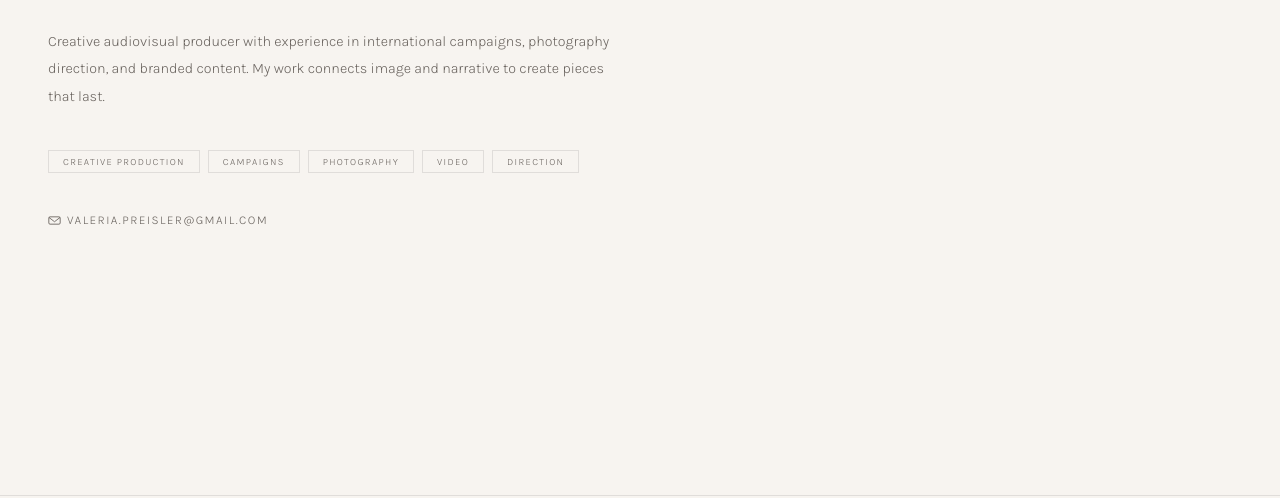
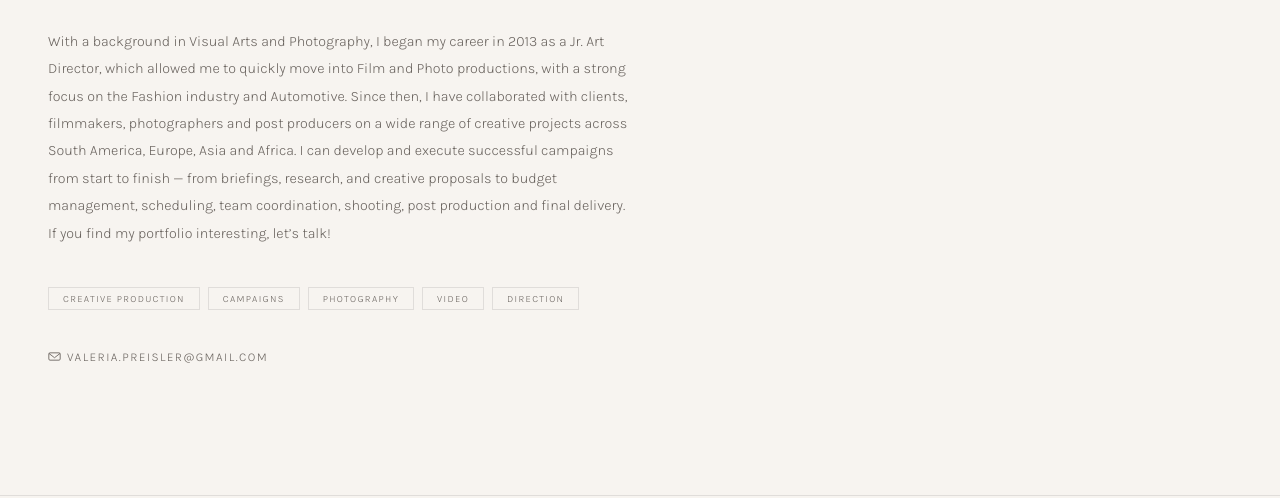
Before and after one commit to mauricioalonsorojasm-oss/valeriapreislerportfolio, a plain HTML site: page index.html in a window 1280 px wide. Both pictures are taken after a click on the link "ABOUT". Shown: the part 243-741 px from the top of the page. Drawn offline with nearby package versions, Linux system fonts and the light colour scheme.

Commit message:
Revise about section with detailed career information
Updated the about section to provide a more detailed overview of Valeria Preisler's background and experience.

```diff
--- a/index.html
+++ b/index.html
@@ -391,7 +391,9 @@
   <p class="about-label">About</p>
   <h2 class="about-name">Valeria Preisler</h2>
   <p class="about-body">
-    Creative audiovisual producer with experience in international campaigns, photography direction, and branded content. My work connects image and narrative to create pieces that last.
+    With a background in Visual Arts and Photography, I began my career in 2013 as a Jr. Art Director, which allowed me to quickly move into Film and Photo productions, with a strong focus on the Fashion industry and Automotive. Since then, I have collaborated with clients, filmmakers, photographers and post producers on a wide range of creative projects across South America, Europe, Asia and Africa.
+    I can develop and execute successful campaigns from start to finish — from briefings, research, and creative proposals to budget management, scheduling, team coordination, shooting, post production and final delivery.
+    If you find my portfolio interesting, let’s talk!
   </p>
   <div class="about-tags">
     <span class="about-tag">Creative production</span>
```
